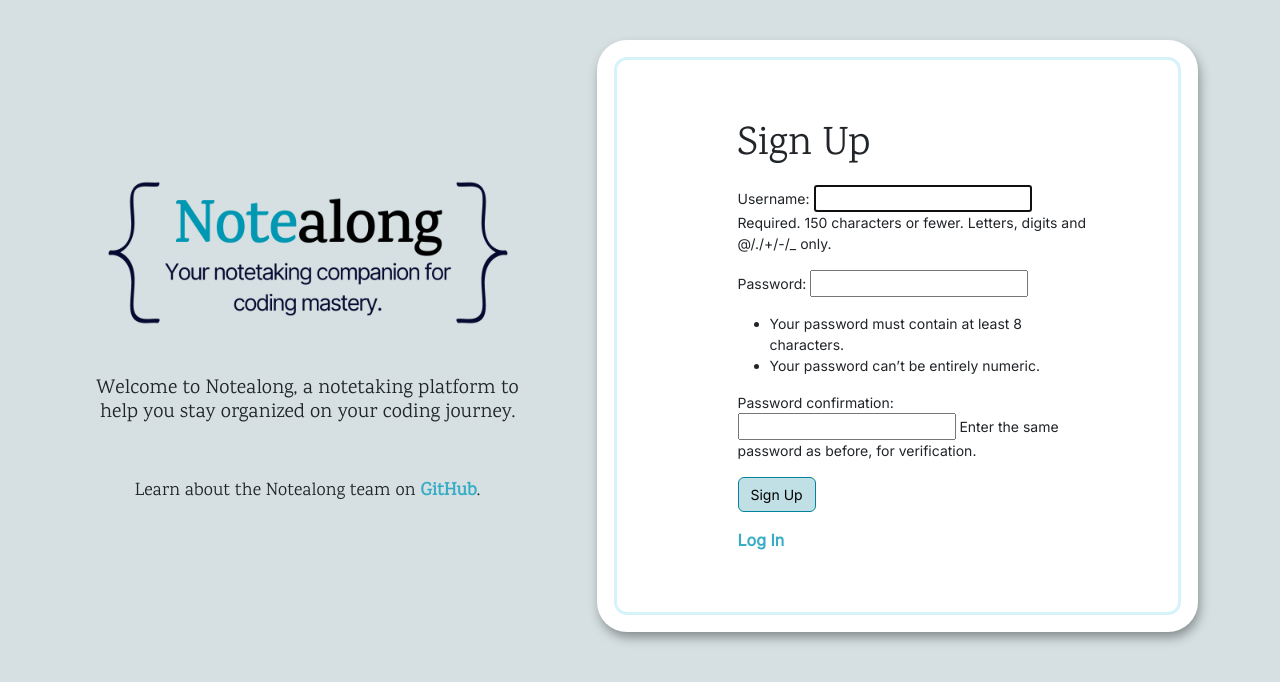
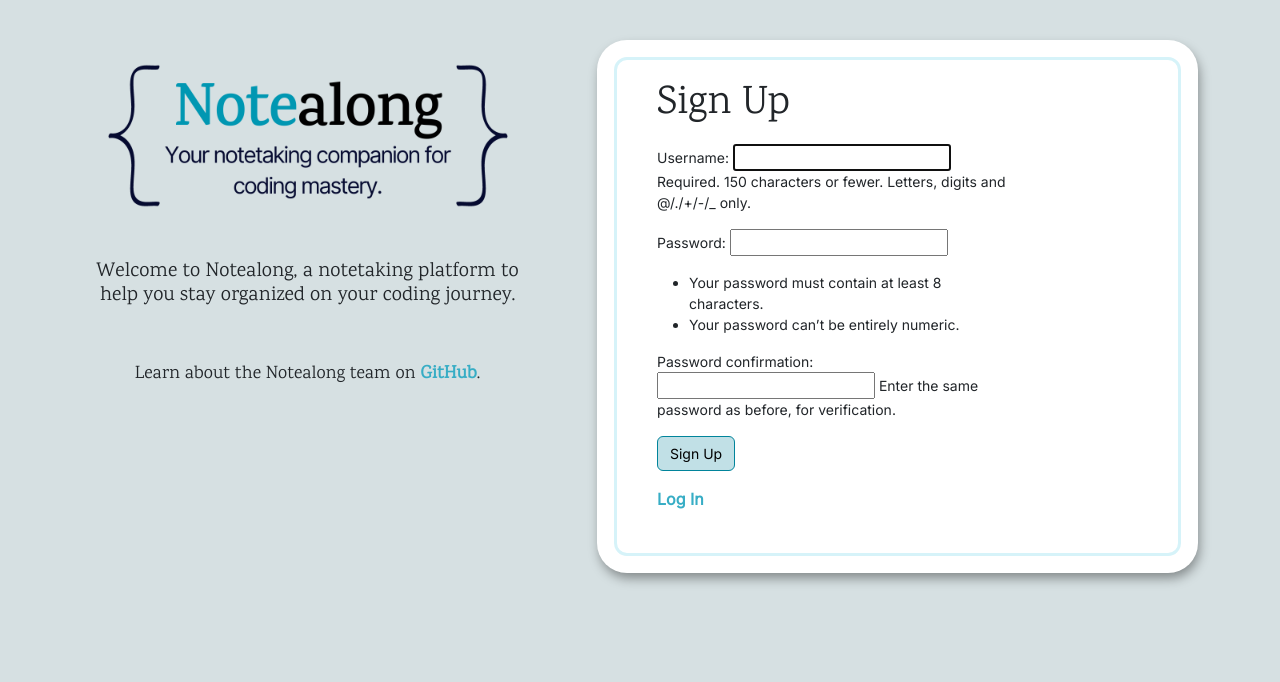
Before and after one commit to AbigailDawson/notealong, a Django app: page /accounts/signup/ in a window 1280 px wide. Shown: the part 80-762 px from the top of the page. Run offline with Django 4.2, Linux system fonts and the light colour scheme; some libraries are stand-ins or nearby versions.

Commit message:
Add home page, add redirect path in views, adjust styling for signup and login pages

```diff
--- a/main_app/static/css/style.css
+++ b/main_app/static/css/style.css
@@ -224,15 +224,26 @@ form * {
   flex-direction: column;
   align-items: center;
   justify-content: center;
-  height: 100%;
+  /* height: 100%; */
 }
 
 .login-right-container {
+  height: 70%;
   margin-left: 40px;
   padding-left: 40px;
   border-radius: 30px;
   background-color: white;
-  /* border: 2px solid var(--blu-pop); */
+  outline: 3px solid var(--blu-pop-lt);
+  outline-offset: -20px;
+  box-shadow: 2px 6px 12px -1px rgba(0,0,0,0.4);
+}
+
+.signup-right-container {
+  height: 90%;
+  margin-left: 40px;
+  padding: 20px 40px;
+  border-radius: 30px;
+  background-color: white;
   outline: 3px solid var(--blu-pop-lt);
   outline-offset: -20px;
   box-shadow: 2px 6px 12px -1px rgba(0,0,0,0.4);
--- a/main_app/templates/registration/login.html
+++ b/main_app/templates/registration/login.html
@@ -7,7 +7,7 @@
         <div class="col-12 col-lg-5">
             <div class="login-left-container mx-2 p-1">
                 <div class="image-wrapper">
-                    <img src="{% static 'images/logo-blu-subtitle.png' %}" alt="" style="width: 400px">
+                    <a href="{% url 'home' %}"><img src="{% static 'images/logo-blu-subtitle.png' %}" alt="Notealong logo" style="width: 400px"></a>
                 </div>
                 <h2 class="container-title text-center mt-3" style="font-size: 20px">Welcome to Notealong, a notetaking platform to help you stay organized on your coding journey.</h2>
                 <h4 class="container-desc text-center mt-5" style="font-size: 18px">Learn about the Notealong team on <a class="visual-link" href="https://github.com/Larzinew/notealong" style="font-weight: 800;" target="_blank">GitHub</a>.</h4>
--- a/main_app/templates/registration/signup.html
+++ b/main_app/templates/registration/signup.html
@@ -7,14 +7,14 @@
         <div class="col-12 col-lg-5">
             <div class="login-left-container mx-2 p-1">
                 <div class="image-wrapper">
-                    <img src="{% static 'images/logo-blu-subtitle.png' %}" alt="" style="width: 400px">
+                    <a href="{% url 'home' %}"><img src="{% static 'images/logo-blu-subtitle.png' %}" alt="Notealong logo" style="width: 400px"></a>
                 </div>
                 <h2 class="container-title text-center mt-3" style="font-size: 20px">Welcome to Notealong, a notetaking platform to help you stay organized on your coding journey.</h2>
                 <h4 class="container-desc text-center mt-5" style="font-size: 18px">Learn about the Notealong team on <a class="visual-link" href="https://github.com/Larzinew/notealong" style="font-weight: 800;" target="_blank">GitHub</a>.</h4>
             </div>
         </div>
         <div class="col-12 col-lg-7">
-            <div class="login-right-container">
+            <div class="signup-right-container">
                 <div class="login-box">
                     <h1>Sign Up</h1>
                     <p class="red-text">{{ error_message }}</p>
--- a/main_app/views.py
+++ b/main_app/views.py
@@ -17,7 +17,7 @@ import os
 # Create your views here.
 
 def home(request):
-    return redirect('index')
+    return render(request, 'home.html')
 
 def about(request):
     return render(request, 'about.html')
```
Also changed, not shown: main_app/templates/home.html (+21 -1 lines).
